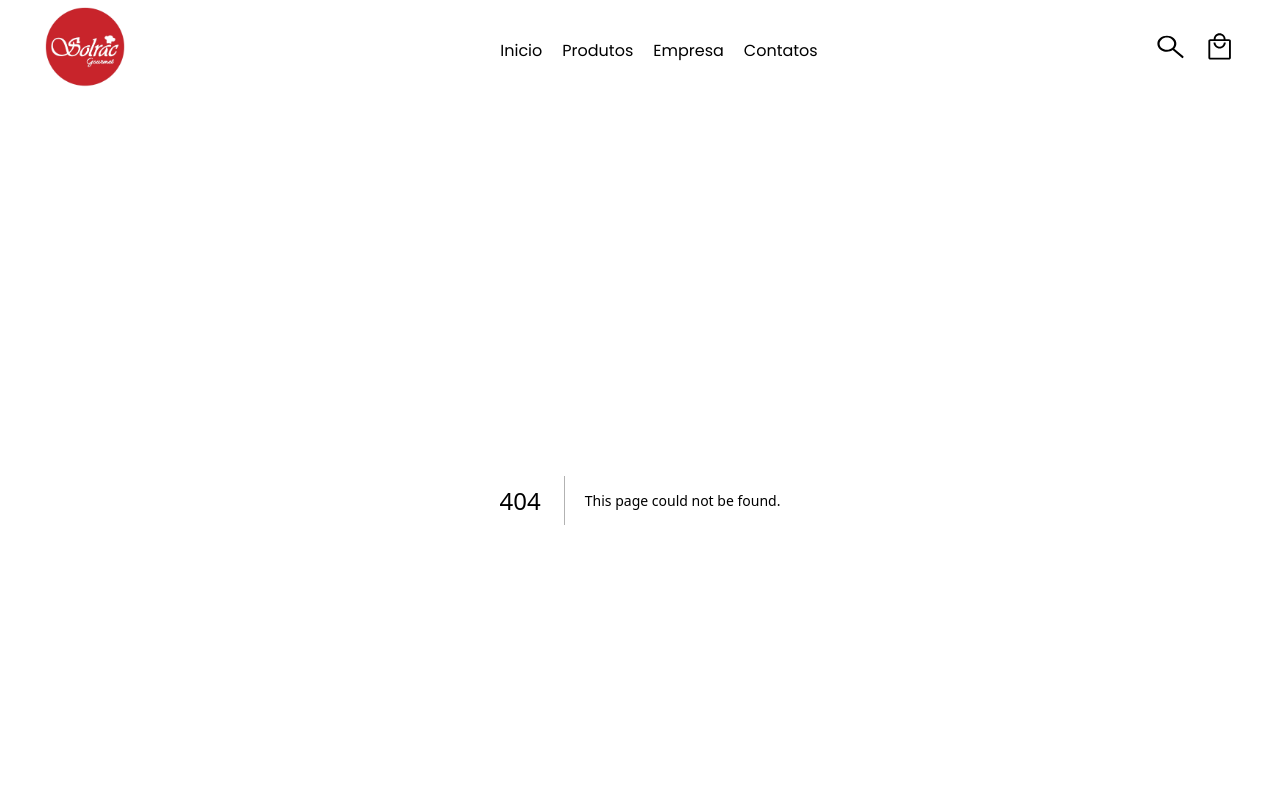
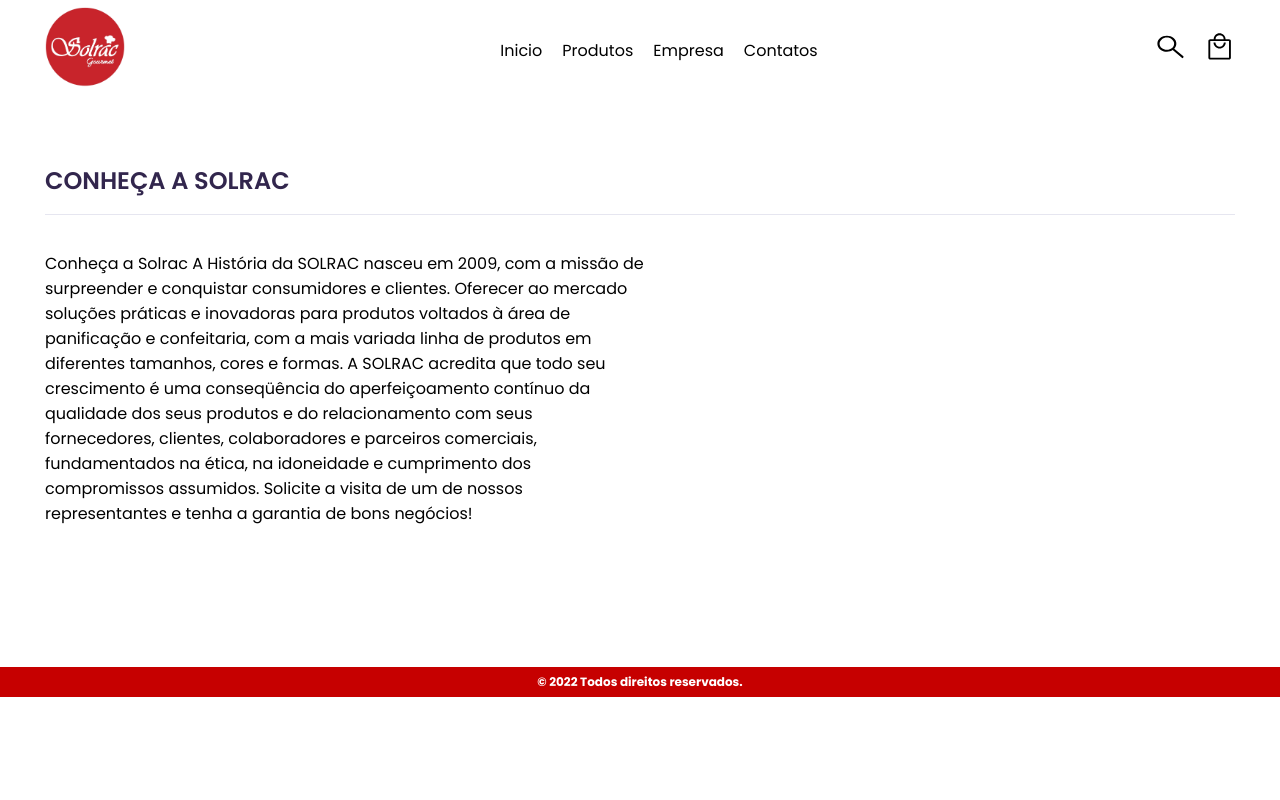
Before and after one commit to zLucasBiasi/Projeto_Eniac, a Next.js app: page /empresa in a window 1280 px wide. Before the commit this address had no page. Shown: the top 800 px of the page. Built offline with nearby package versions, Linux system fonts and the light colour scheme.

Commit message:
feat: creating about company

```diff
--- a/src/components/Footer/styles.ts
+++ b/src/components/Footer/styles.ts
@@ -5,7 +5,6 @@
     justify-content: center;
     align-items: center;
     background-color: ${theme.colors.red};
-    margin-top: 10rem;
     font-size: 1.2rem;
     font-weight: 400;
     color: ${theme.colors.white};
--- a/src/components/NavBar/listNav.ts
+++ b/src/components/NavBar/listNav.ts
@@ -12,7 +12,7 @@
   },
   {
     category: "Empresa",
-    link: "/Empresa",
+    link: "/empresa",
   },
   {
     category: "Contatos",
--- a/src/components/productsCard/styles.ts
+++ b/src/components/productsCard/styles.ts
@@ -7,7 +7,7 @@
   flex-wrap: wrap;
   align-items: center;
   gap: 6rem;
-
+  margin-bottom: 10rem;
   @media (max-width: 800px) {
     justify-content: center;
   }
--- /dev/null
+++ b/src/pages/empresa/index.tsx
@@ -0,0 +1,13 @@
+import { Title } from "@/components";
+import CompanyTemplate from "@/templates/CompanyTemplate/Company";
+
+const empresa = () => {
+  return (
+    <>
+      <Title>CONHEÇA A SOLRAC</Title>
+      <CompanyTemplate />
+    </>
+  );
+};
+
+export default empresa;
--- a/src/pages/index.tsx
+++ b/src/pages/index.tsx
@@ -1,4 +1,4 @@
-import { HomeTemplate } from "@/templates/Home";
+import { HomeTemplate } from "@/templates/Home/HomeTemplate";
 
 export default function Home() {
   return (
--- /dev/null
+++ b/src/templates/CompanyTemplate/Company.tsx
@@ -0,0 +1,26 @@
+import { Container } from "@/styles/global";
+import * as S from "./styles";
+
+const CompanyTemplate = () => {
+  return (
+    <Container>
+      <S.Section>
+        <span>
+          Conheça a Solrac A História da SOLRAC nasceu em 2009, com a missão de
+          surpreender e conquistar consumidores e clientes. Oferecer ao mercado
+          soluções práticas e inovadoras para produtos voltados à área de
+          panificação e confeitaria, com a mais variada linha de produtos em
+          diferentes tamanhos, cores e formas. A SOLRAC acredita que todo seu
+          crescimento é uma conseqüência do aperfeiçoamento contínuo da
+          qualidade dos seus produtos e do relacionamento com seus fornecedores,
+          clientes, colaboradores e parceiros comerciais, fundamentados na
+          ética, na idoneidade e cumprimento dos compromissos assumidos.
+          Solicite a visita de um de nossos representantes e tenha a garantia de
+          bons negócios!
+        </span>
+      </S.Section>
+    </Container>
+  );
+};
+
+export default CompanyTemplate;
--- /dev/null
+++ b/src/templates/CompanyTemplate/styles.ts
@@ -0,0 +1,10 @@
+import styled from "styled-components";
+
+export const Section = styled.section`
+  width: 60rem;
+  padding: 2rem 0 14.1rem 0;
+
+  @media (max-width: 800px) {
+    width: 90%;
+  }
+`;
--- a/src/templates/Home/index.ts
+++ /dev/null
@@ -1 +0,0 @@
-export { HomeTemplate } from "./HomeTemplate";
```
